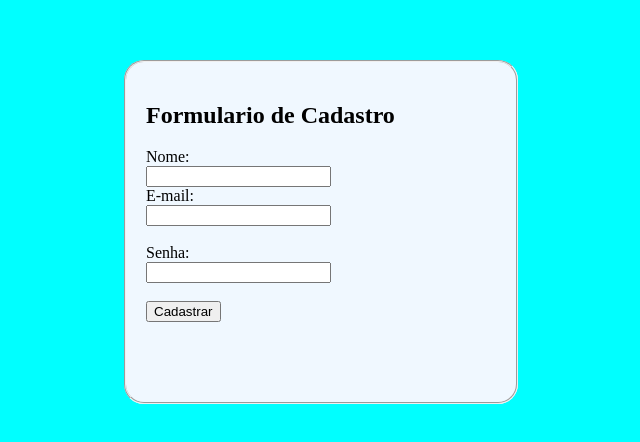
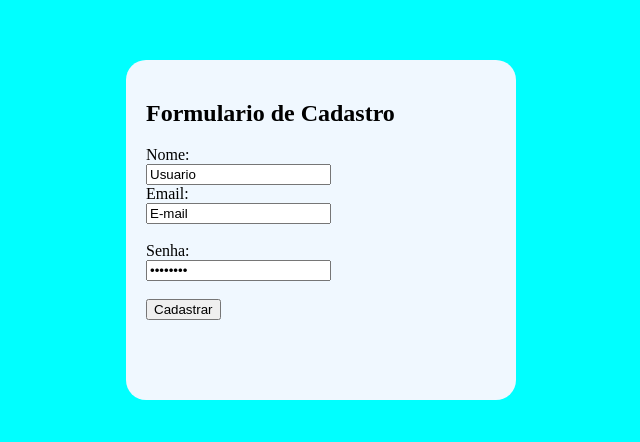
Before and after one commit to jonathan2027/HTML_SENAC, a plain HTML site: page Projeto frontend/Frontend.html in a window 1280 px wide. Shown: the part 130-572 px from the top of the page, without its empty margins (319-959 px from the left). Drawn offline with Linux system fonts and the light colour scheme.

Commit message:
frontend

```diff
--- a/Projeto frontend/Frontend.html
+++ b/Projeto frontend/Frontend.html
@@ -15,13 +15,13 @@
         <h2>Formulario de Cadastro</h2>
 
     <label for="name" id="nome">Nome:</label><br>
-    <input type="text" id="nome" name="nome" value=""><br>
+    <input type="Usuario" value="Usuario"><br>
 
-    <label for="email" id="email">E-mail:</label><br>
-    <input type="text" id="email"  name="email" value=""><br><br>
+    <label for="email" id="email">Email:</label><br>
+    <input type="E-mail" name="E-mail" value="E-mail"><br><br>
 
     <label for="Senha" >Senha:</label><br>
-    <input type="password" id="Senha"  name="Senha" value=""><br><br>
+    <input type="password" name="Senha" value="Password"><br><br>
 
     <input type="submit" value="Cadastrar">
     </fieldset>
--- a/Projeto frontend/style.css
+++ b/Projeto frontend/style.css
@@ -20,4 +20,5 @@ margin-top: 15%;
 padding: 20px;
 height: 300px;
 border-radius: 20px;
+border: none;
 }
```
